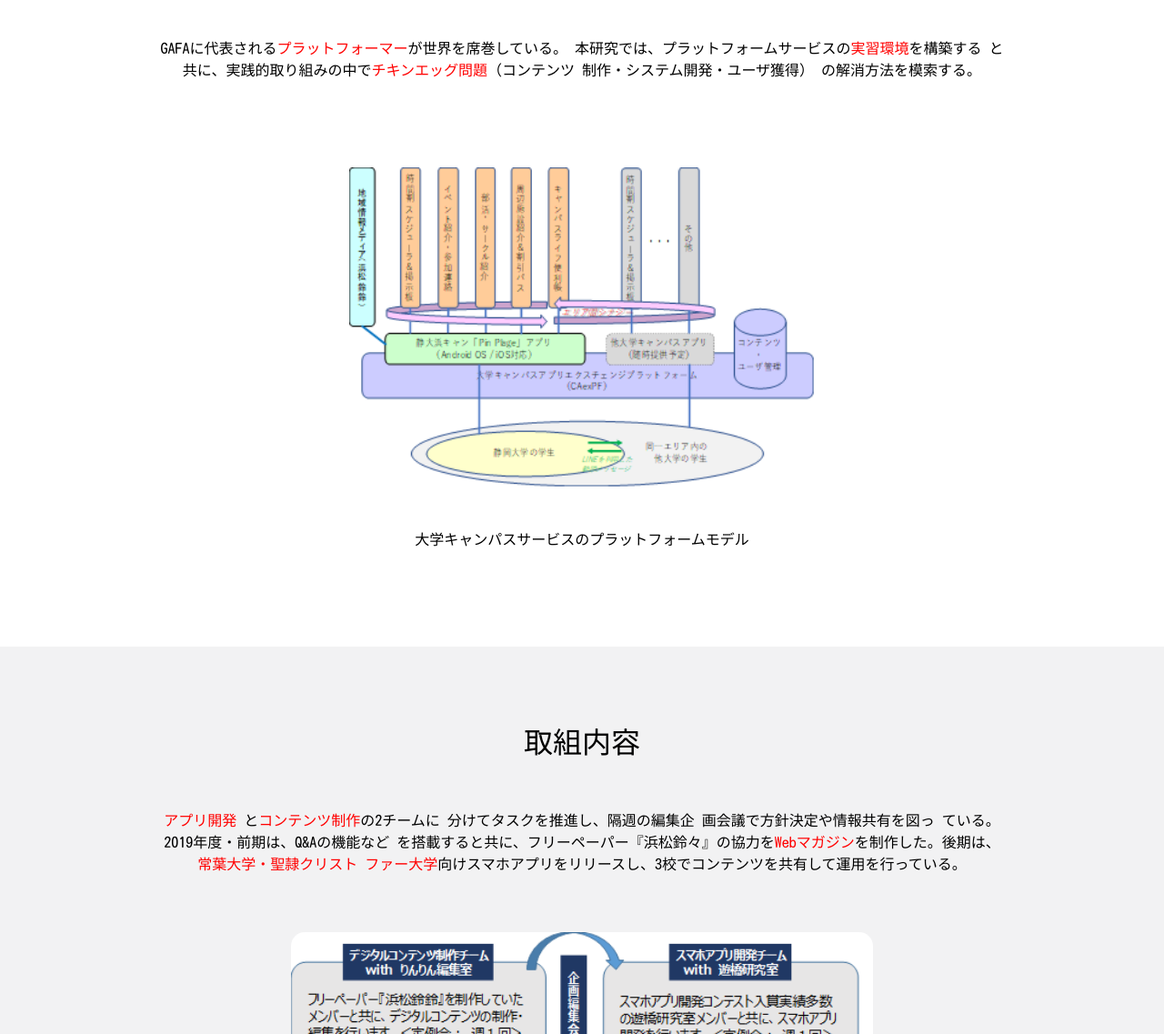
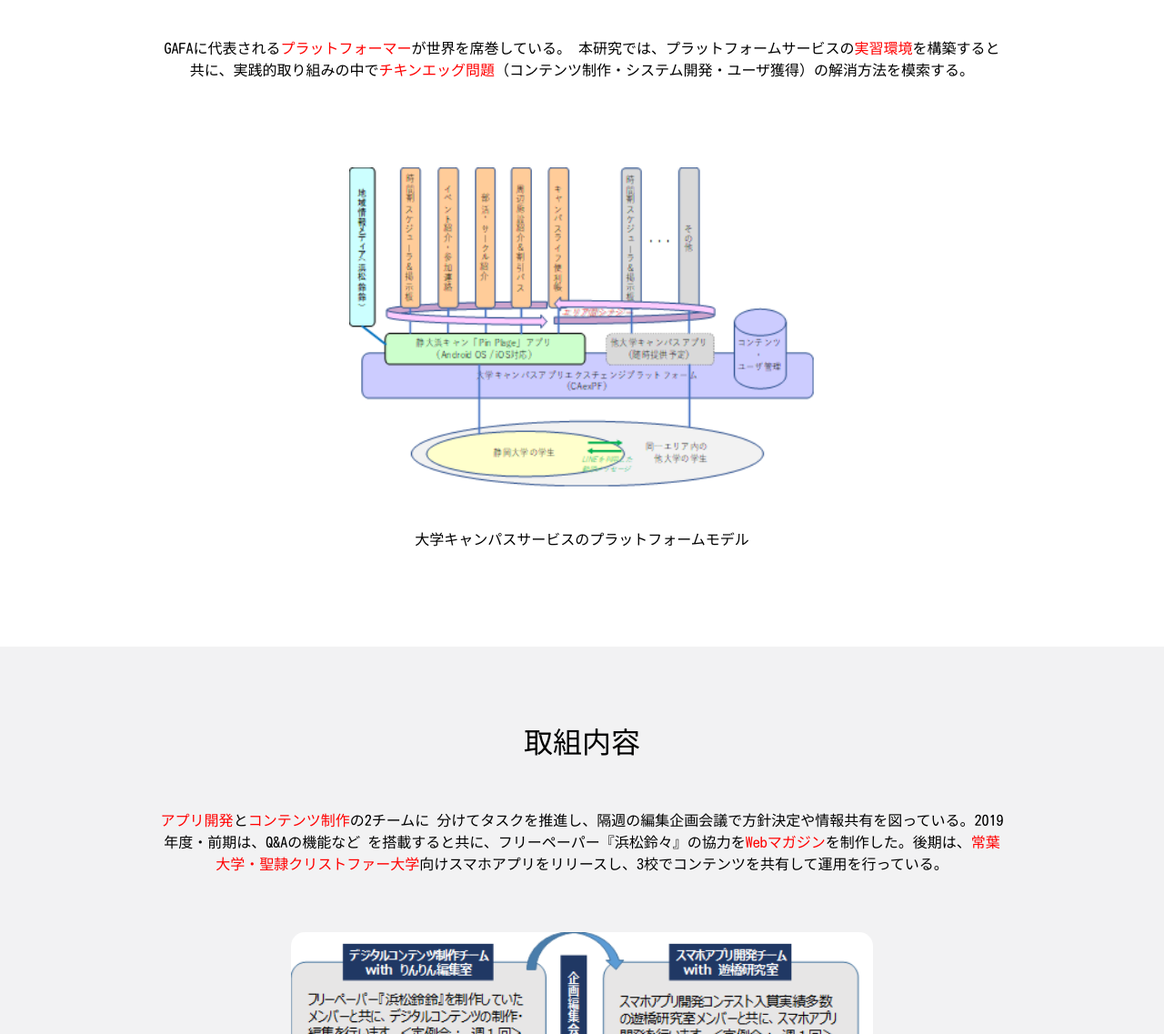
Before and after one commit to seee-shun/sentan, a plain HTML site: page index.html in a window 1280 px wide. Shown: the part 163-1300 px from the top of the page at 91% size. Drawn offline with Linux system fonts and the light colour scheme.

Commit message:
インデント解消

```diff
--- a/index.html
+++ b/index.html
@@ -30,9 +30,9 @@
           >が世界を席巻している。 本研究では、プラットフォームサービスの<span
             style="color: red;"
             >実習環境</span
-          >を構築する と共に、実践的取り組みの中で<span style="color: red;"
+          >を構築すると共に、実践的取り組みの中で<span style="color: red;"
             >チキンエッグ問題</span
-          >（コンテンツ 制作・システム開発・ユーザ獲得） の解消方法を模索する。
+          >（コンテンツ制作・システム開発・ユーザ獲得）の解消方法を模索する。
         </p>
 
         <div class="container">
@@ -52,16 +52,16 @@
         <div class="container">
           <div class="info">
             <p>
-              <span style="color: red;">アプリ開発</span>
-              と<span style="color: red;">コンテンツ制作</span>の2チームに
-              分けてタスクを推進し、隔週の編集企
-              画会議で方針決定や情報共有を図っ
-              ている。2019年度・前期は、Q&Aの機能など
+              <span style="color: red;">アプリ開発</span>と<span
+                style="color: red;"
+                >コンテンツ制作</span
+              >の2チームに
+              分けてタスクを推進し、隔週の編集企画会議で方針決定や情報共有を図っている。2019年度・前期は、Q&Aの機能など
               を搭載すると共に、フリーペーパー『浜松鈴々』の協力を<span
                 style="color: red;"
                 >Webマガジン</span
               >を制作した。後期は、<span style="color: red;"
-                >常葉大学・聖隷クリスト ファー大学</span
+                >常葉大学・聖隷クリストファー大学</span
               >向けスマホアプリをリリースし、3校でコンテンツを共有して運用を行っている。
             </p>
           </div>
@@ -90,7 +90,7 @@
             <p>
               静岡大学・浜キャン 「<span style="color: red;"
                 >パンプラージュ</span
-              >」最新版 を2020年4月にリリース
+              >」最新版を2020年4月にリリース
             </p>
           </div>
         </div>
```
